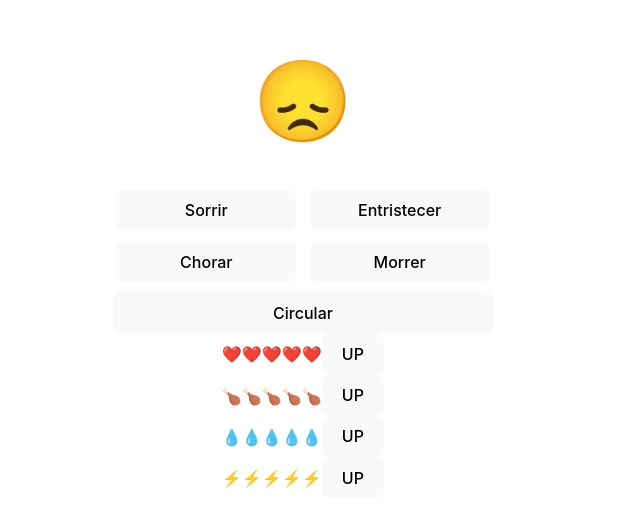
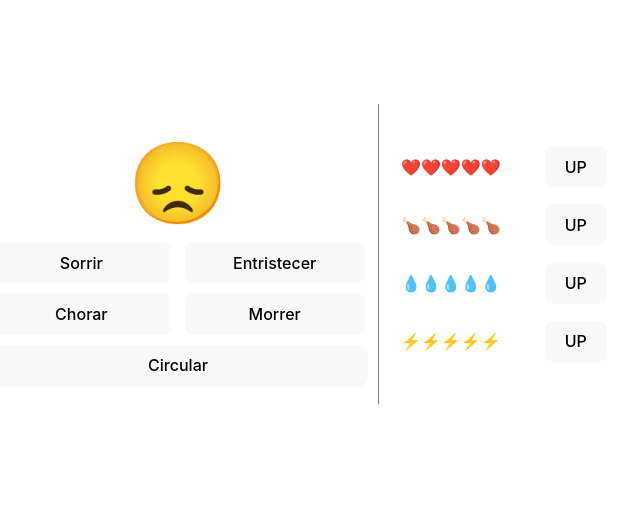
Before and after one commit to ufjf-dcc207/ufjf-dcc207-2024-3-a-atv06-VanessaTrajano, a React (Vite) app: page / in a window 1280 px wide. Shown: the part 146-672 px from the top of the page, without its empty margins (337-977 px from the left). Built offline with nearby package versions, Linux system fonts and the light colour scheme.

Commit message:
Adiciona estilização

```diff
--- a/src/Contador.css
+++ b/src/Contador.css
@@ -1,3 +1,10 @@
+.contador-container{
+    width: 250px;
+    display: flex;
+    align-items: center;
+    justify-content: space-evenly;
+}
+
 .cinza{
     filter: grayscale();
 }
--- a/src/Contador.tsx
+++ b/src/Contador.tsx
@@ -18,7 +18,7 @@ function Contador({emoji}: ContadorProps) {
     }
 
   return (
-    <div>
+    <div className='contador-container'>
         <span>{emoji.repeat(quant)}</span>
         <span className='cinza'>{emoji.repeat(5 - quant)}</span>
         <button onClick={melhorar}>UP</button>
--- a/src/Emoji.css
+++ b/src/Emoji.css
@@ -1,7 +1,21 @@
 .emoji {
+  display: flex;
+  align-items: center;
+  width: 650px;
+  justify-content: space-between;
+  height: 300px;
+
+  .emoji-div{
+    border-right: 1px solid gray;
+    display: flex;
+    flex-direction: column;
+    align-items: center;
+    justify-content: center;
+    height: 100%;
+  }
+
   .situacao {
     font-size: 5em;
-    margin: 30px;
   }
 
   .acoes {
@@ -20,4 +34,13 @@
         width: 95%;
     }
   }
+
+  .emoji-categorias{
+    width: 300px;
+    height: 250px;
+    display: flex;
+    flex-direction: column;
+    align-items: center;
+    justify-content: space-evenly;
+  }
 }
--- a/src/Emoji.tsx
+++ b/src/Emoji.tsx
@@ -1,7 +1,6 @@
 import { useState } from "react";
 import "./Emoji.css";
 import Contador from "./Contador";
-
 
 const EMOJIS = new Map<string, string>([
   ["happy", "😁"],
@@ -9,7 +8,7 @@ const EMOJIS = new Map<string, string>([
   ["crying", "😭"],
   ["dead", "😵"],
 ]);
-const categorias:Array<string> = ["❤️", "🍗", "💧", "⚡"]
+const categorias: Array<string> = ["❤️", "🍗", "💧", "⚡"];
 
 export default function Emoji() {
   const [situacao, setSituacao] = useState("sad");
@@ -44,6 +43,7 @@ export default function Emoji() {
 
   return (
     <div className="emoji">
+      <div className="emoji-div">
         <div className="situacao">{EMOJIS.get(situacao) || "🫠"}</div>
         <div className="acoes">
           <button onClick={toHappy}>Sorrir</button>
@@ -55,9 +55,12 @@ export default function Emoji() {
             Circular
           </button>
         </div>
-      {categorias.map((emoji) =>(
-        <Contador emoji = {emoji}/>
+      </div>
+      <div className="emoji-categorias">
+        {categorias.map((emoji) => (
+          <Contador emoji={emoji} />
         ))}
+      </div>
     </div>
   );
 }
```
Lines whose indentation alone changed are shown as unchanged.
